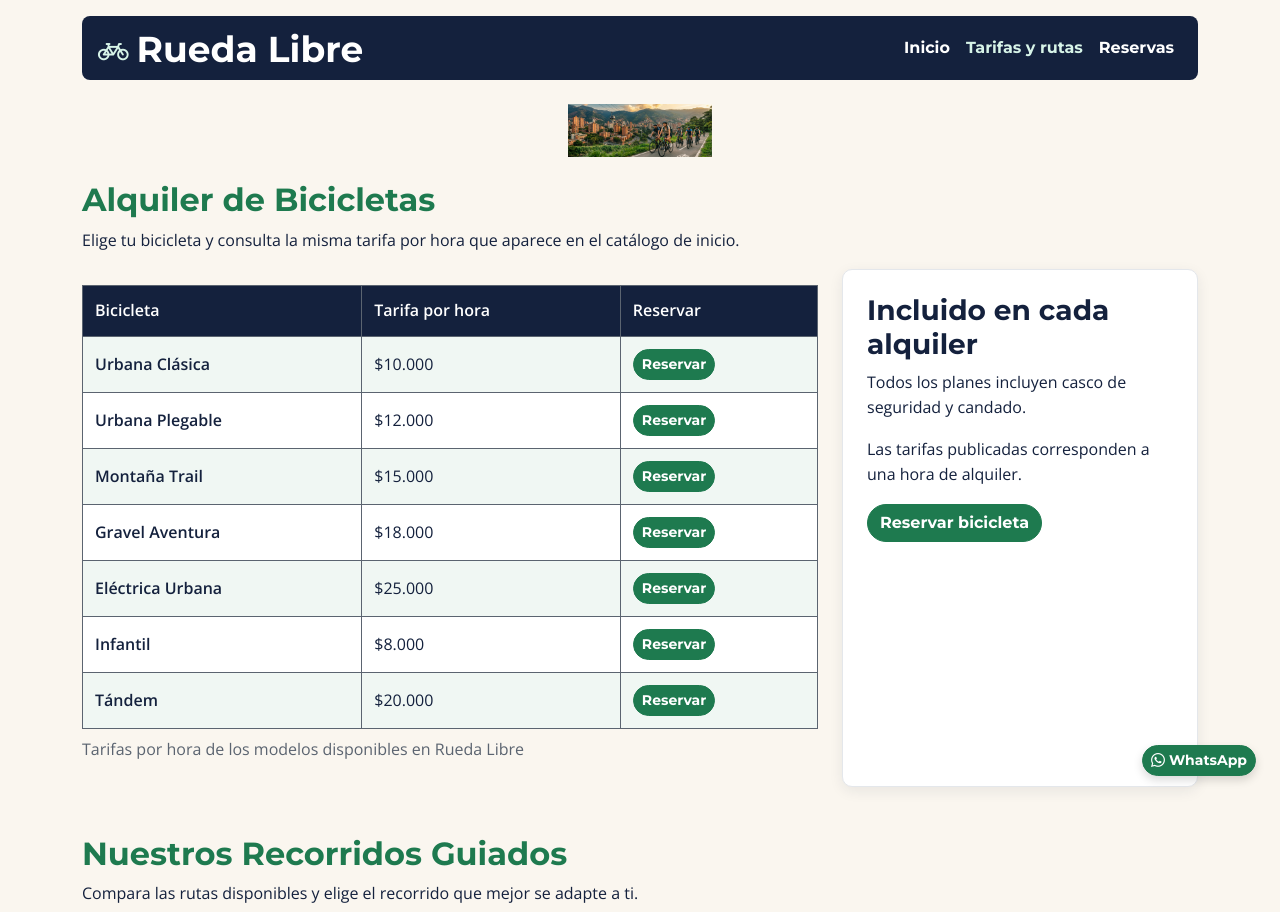
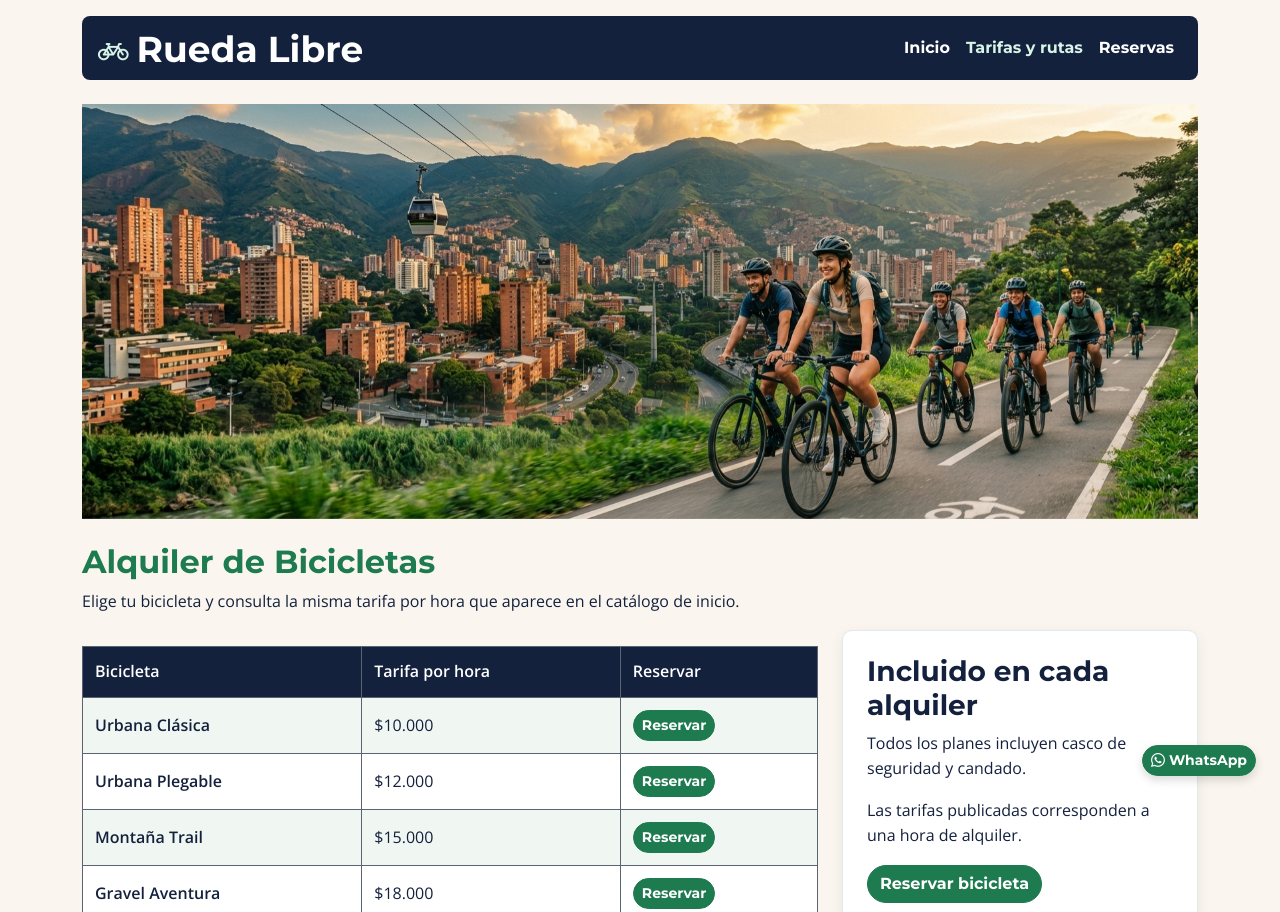
Before and after one commit to Eligiusdev/rueda-libre, a plain HTML site: page paginas/tarifas.html in a window 1280 px wide. Shown: the top 912 px of the page. Drawn offline with nearby package versions, Linux system fonts and the light colour scheme.

Commit message:
se esta generando imagen de tarifas pequeña correccion de etiqueta

```diff
--- a/paginas/tarifas.html
+++ b/paginas/tarifas.html
@@ -31,7 +31,7 @@
 
     <main class="container py-4">
         <div class="tarifas-imagen text-center mb-4">
-            <img class="tarifas-logo img-fluid" src="../img/bici.jpg" alt="Ciclistas recorriendo Medellín con las montañas al fondo">
+            <img class="tarifas-logo img-fluid w-100 w-md-50" src="../img/bici.jpg" alt="Ciclistas recorriendo Medellín con las montañas al fondo">
         </div>
 
         <section class="mb-5" aria-labelledby="alquiler-titulo">
```
